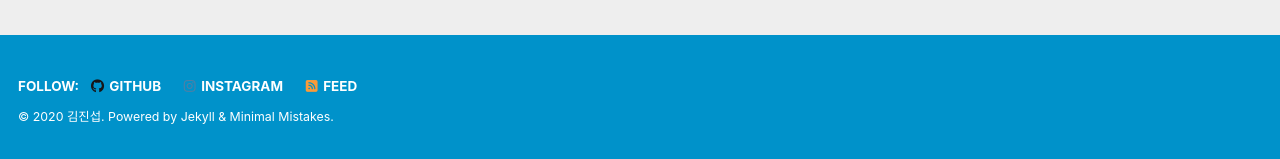
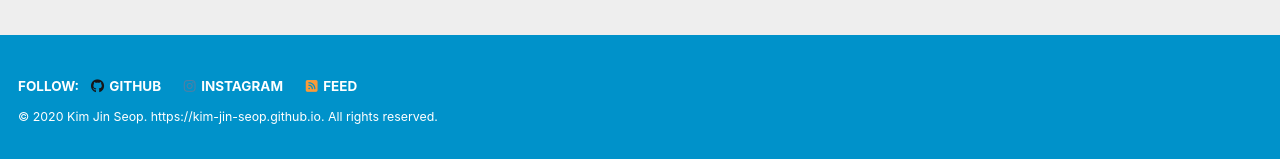
Before and after one commit to kim-jin-seop/kim-jin-seop.github.io, a Jekyll site: the page built from index.html, in a window 1280 px wide and 900 px high, scrolled down 183 px. Shown: the part 738-897 px from the top of the window. Built offline with Jekyll 4.4.1, drawn with Linux system fonts in a browser that asks for light colours; cached includes are drawn as plain includes; nearby versions of some CDN libraries; the list of posts is cut into pages by our own code.

Commit message:
Update footer.html

```diff
--- a/_includes/footer.html
+++ b/_includes/footer.html
@@ -16,4 +16,4 @@
   </ul>
 </div>
 
-<div class="page__footer-copyright">&copy; {{ site.time | date: '%Y' }} {{ site.name | default: site.title }}. {{ site.data.ui-text[site.locale].powered_by | default: "Powered by" }} <a href="https://jekyllrb.com" rel="nofollow">Jekyll</a> &amp; <a href="https://mademistakes.com/work/minimal-mistakes-jekyll-theme/" rel="nofollow">Minimal Mistakes</a>.</div>
+<div class="page__footer-copyright">&copy; {{ site.time | date: '%Y' }} Kim Jin Seop. https://kim-jin-seop.github.io. All rights reserved.</div>
```
